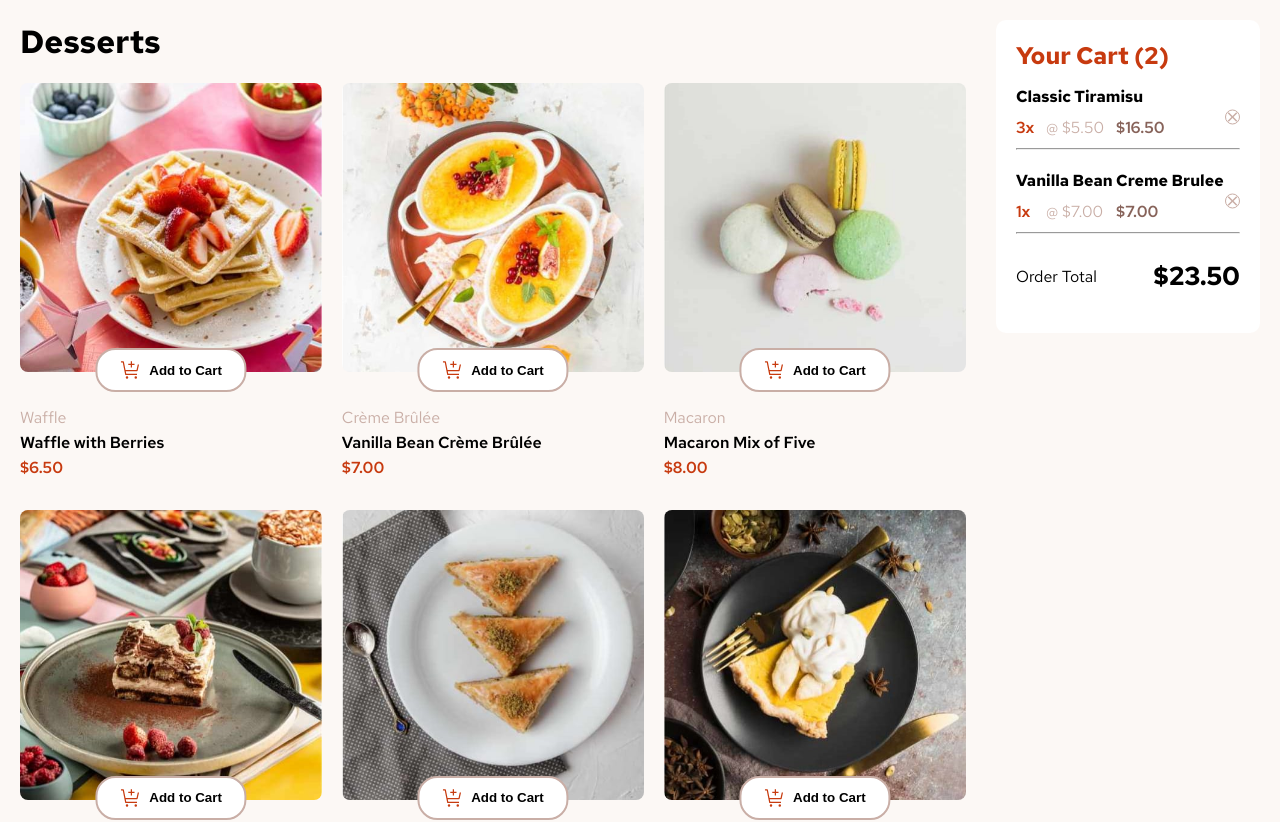
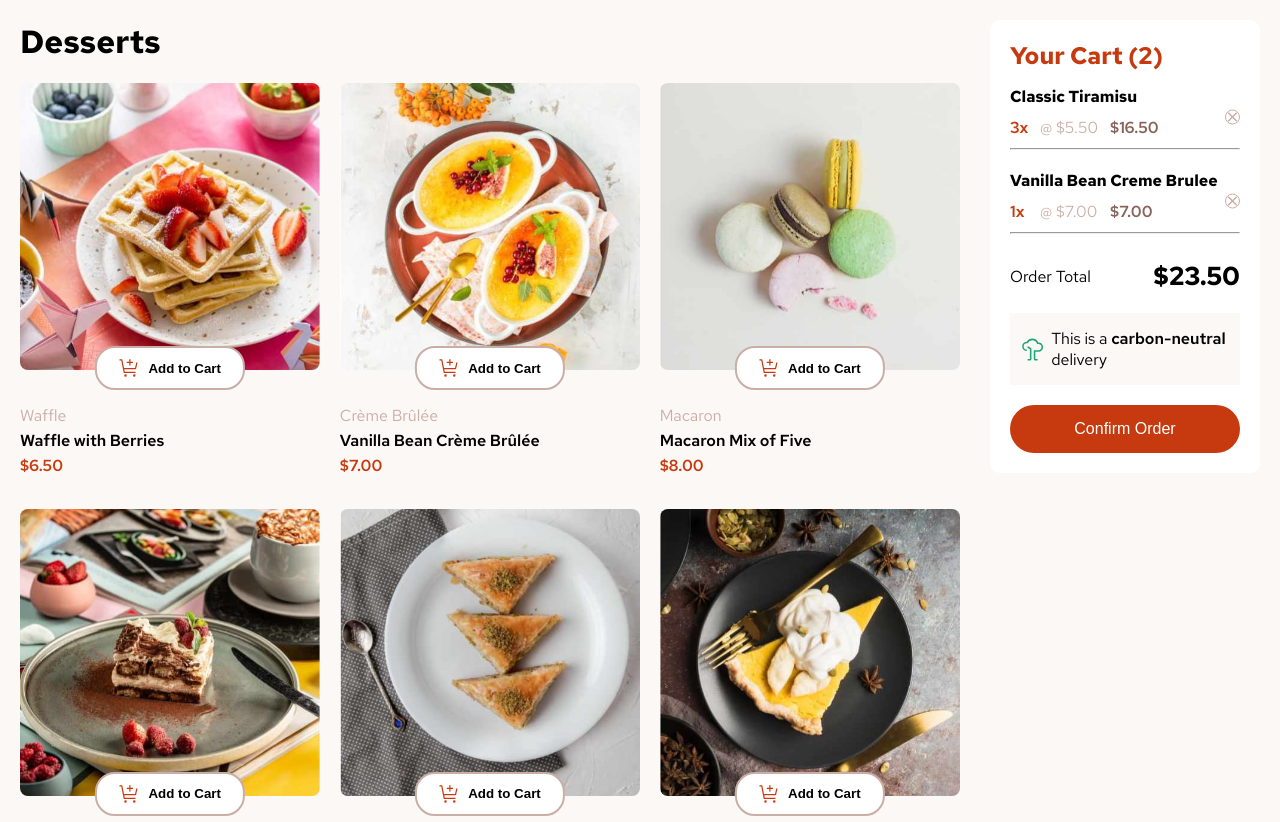
Before and after one commit to ViniciusG-Ribeiro/product-list-with-cart, a React (Vite) app: page / in a window 1280 px wide. Shown: the top 822 px of the page. Built offline with nearby package versions, Linux system fonts and the light colour scheme.

Commit message:
visual cart completo

```diff
--- a/src/component/cart/index.jsx
+++ b/src/component/cart/index.jsx
@@ -35,9 +35,11 @@ const Container = styled.div`
     border-radius: 10px;
     padding: 20px 20px;
     width: 400px;
+    min-width:270px;
 
       @media (max-width: 768px) {
       width: 90%;
+      min-width:220px;
 
   }
 `
--- a/src/component/productsCart/index.jsx
+++ b/src/component/productsCart/index.jsx
@@ -1,5 +1,6 @@
 import styled from "styled-components"
 import cake from "../../assets/images/illustration-empty-cart.svg"
+import carbon from "../../assets/images/icon-carbon-neutral.svg"
 import ProductCart from "../productCart"
 
 export default function ProductsCart({ productsCart }) {
@@ -23,6 +24,15 @@ export default function ProductsCart({ productsCart }) {
                             <p>Order Total</p>
                             <ValueTotal>${total.toFixed(2)}</ValueTotal>
                         </TotalContainer>
+
+                        <Delivery>
+                            <img src={carbon} alt="" />
+                            <p>This is a <span>carbon-neutral</span> delivery</p>
+                        </Delivery>
+
+                        <OrderButton>
+                            Confirm Order
+                        </OrderButton>
 
                     </>
                 )
@@ -65,3 +75,39 @@ const ValueTotal = styled.p`
     font-size: 26px;
     font-weight: bold;
 `
+
+const Delivery = styled.div`
+    display: flex;
+    align-items: center;
+    justify-content: center;
+    padding: 15px 10px;
+    gap: 5px;
+    background: hsl(26, 53.80%, 97.50%);
+
+    span{
+        font-weight:600;
+    }
+
+    img{
+        height: 25px;
+    }
+`
+
+const OrderButton = styled.button`
+    width: 100%;
+    background: hsl(14, 86%, 42%);
+    color: #fff;
+    margin: 20px 0px 0px;
+    align-items: center;
+    justify-content: center;
+    padding: 15px 10px;
+    border: none;
+    border-radius: 30px;
+
+    font-size: 16px;
+
+    &:hover{
+        background: hsl(14, 84.80%, 36.10%);
+        cursor: pointer;
+    }
+`
```
